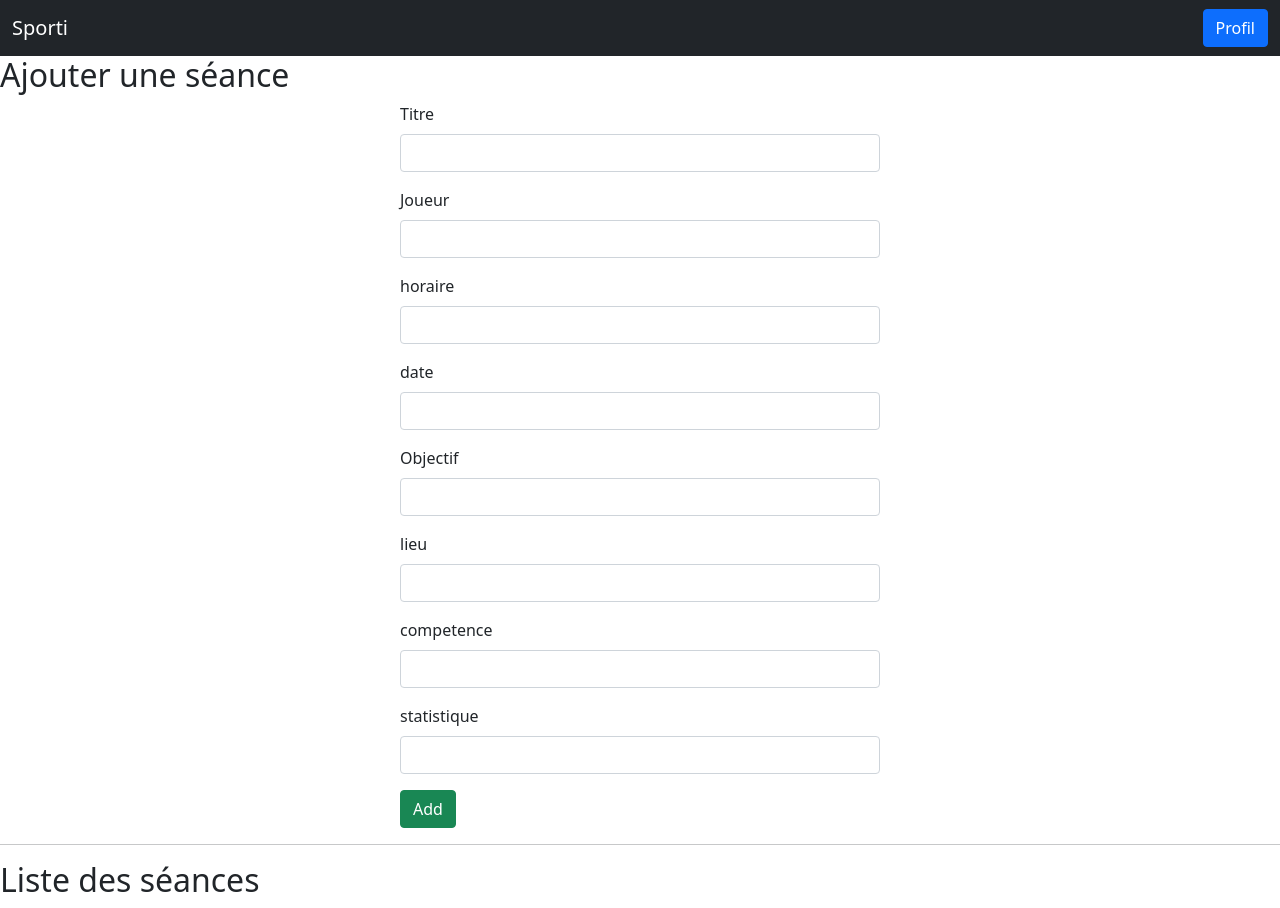
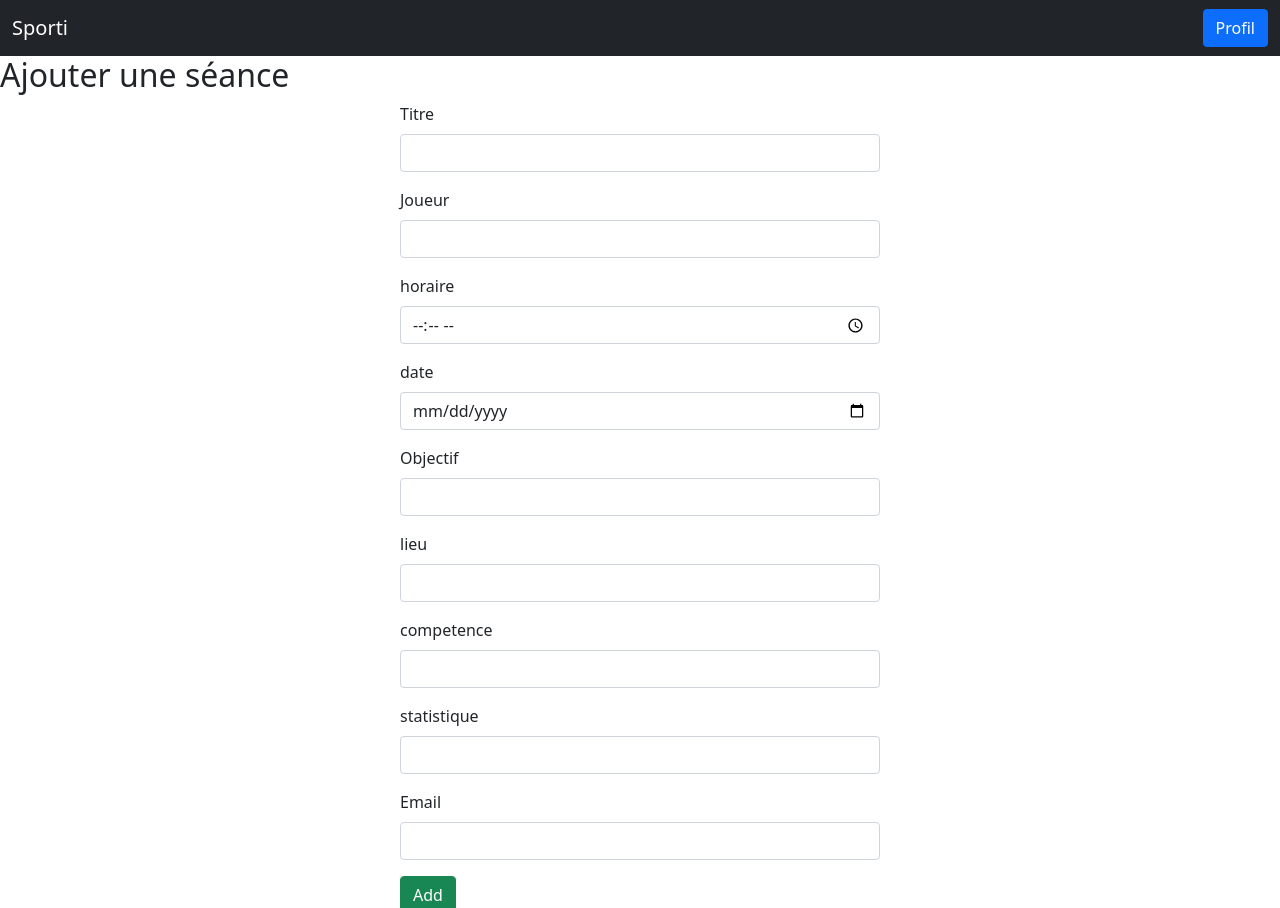
Before and after one commit to Safouene-Ben-Yedder/Projet_Sporti, a React (Create React App) app in the folder front/: page /seance-page in a window 1280 px wide. Shown: the top 908 px of the page. Built offline with nearby package versions, Linux system fonts and the light colour scheme.

Commit message:
Invitation seance

```diff
--- a/front/src/components/seanceform/SeanceForm.js
+++ b/front/src/components/seanceform/SeanceForm.js
@@ -1,6 +1,6 @@
 import { useState } from "react";
 import { Form, FormGroup, Label, Input, Button } from "reactstrap";
-
+import emailjs from "emailjs-com";
 //import { Link } from "react-router-dom";
 import "./seanceform.css";
 export default function SeanceForm(props) {
@@ -13,6 +13,28 @@ export default function SeanceForm(props) {
 	const [competence, setCompetence] = useState("");
 	const [objectif, setObjectif] = useState("");
 	const [statistique, setStatistique] = useState("");
+	const [email, setEmail] = useState("");
+
+	function sendEmail(e) {
+		e.preventDefault();
+
+		emailjs
+			.sendForm(
+				"service_0n1a7hv",
+				"template_x4407bm",
+				e.target,
+				"nvbUGLWsa-Kfo8HT4"
+			)
+			.then(
+				(result) => {
+					console.log(result.text);
+				},
+				(error) => {
+					console.log(error.text);
+				}
+			);
+		e.target.reset();
+	}
 
 	function handleAddSeance() {
 		props.addSeance(
@@ -28,7 +50,7 @@ export default function SeanceForm(props) {
 	}
 	return (
 		<>
-			<Form className="ajout">
+			<Form className="ajout" onSubmit={sendEmail}>
 				<FormGroup>
 					<Label> Titre </Label>
 					<Input
@@ -50,7 +72,7 @@ export default function SeanceForm(props) {
 				<FormGroup>
 					<Label> horaire </Label>
 					<Input
-						type="text"
+						type="time"
 						name="horaire"
 						id=""
 						value={horaire}
@@ -59,7 +81,7 @@ export default function SeanceForm(props) {
 				<FormGroup>
 					<Label> date </Label>
 					<Input
-						type="text"
+						type="date"
 						name="date"
 						id=""
 						value={date}
@@ -101,7 +123,17 @@ export default function SeanceForm(props) {
 						value={statistique}
 						onChange={(e) => setStatistique(e.target.value)}></Input>
 				</FormGroup>
-				<Button color="success" type="button" onClick={handleAddSeance}>
+				<FormGroup>
+					<Label> Email </Label>
+					<Input
+						type="email"
+						name="email"
+						id=""
+						value={email}
+						required="true"
+						onChange={(e) => setEmail(e.target.value)}></Input>
+				</FormGroup>
+				<Button color="success" type="submit" onClick={handleAddSeance}>
 					{addTask}
 				</Button>
 			</Form>
```
